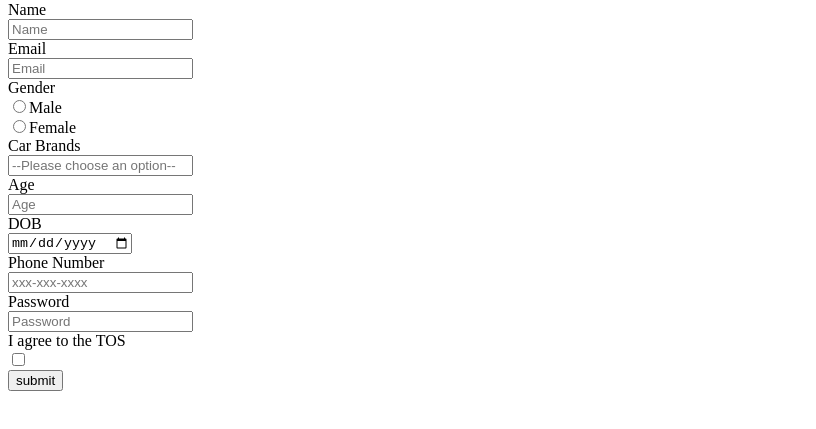
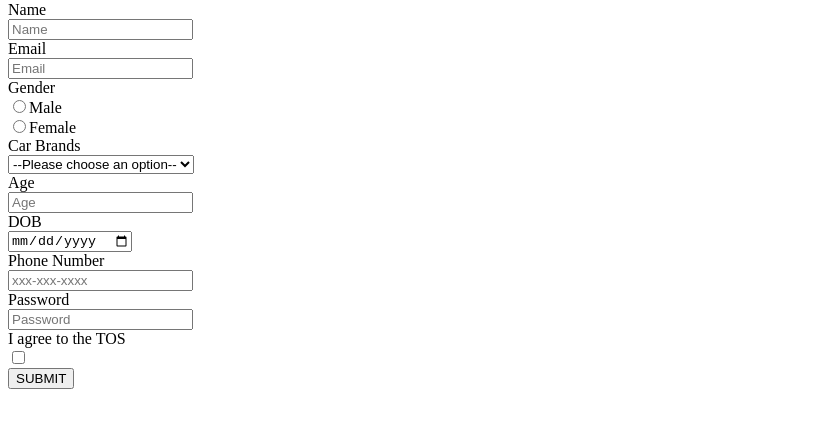
Before and after one commit to acciojob/signup-form-car-Debasishkaity22, a website: page main.html in a window 1280 px wide. Shown: the part 79-508 px from the top of the page, without its empty margins (0-816 px from the left). Drawn offline with Linux system fonts and the light colour scheme.

Commit message:
created a submission

```diff
--- a/main.html
+++ b/main.html
@@ -20,8 +20,12 @@
 		<input type="radio" id="gender_m,gender_f" name="gender" value="male" required>Male<br>
 		<input type="radio" id="gender_m,gender_f" name="gender" value="female" required>Female<br>
 		<label for="cars">Car Brands</label><br>
-		<input type="Select" id="cars" placeholder="--Please choose an option--" required><br>
-
+		<select >
+			<option value="" disabled selected hidden>--Please choose an option--</option>
+			<option value="kia">KIA</option>
+			<option value="Bmw">BMW</option>
+			<option value="Suzuki">SUZUKI</option>
+		</select><br>
 		<label for="age">Age</label><br>
 		<input type="number" id="age" placeholder="Age" required><br>
 		<label for="dob">DOB</label><br>
@@ -32,7 +36,7 @@
 		<input type="password" id="password" placeholder="Password" required><br>
 		<label for="tos">I agree to the TOS</label><br>
 		<input type="checkbox" id="tos" required><br>
-		<input type="submit" value="submit">
+		<button type="submit">SUBMIT</button>
 	</form>
 </body>
 
```
